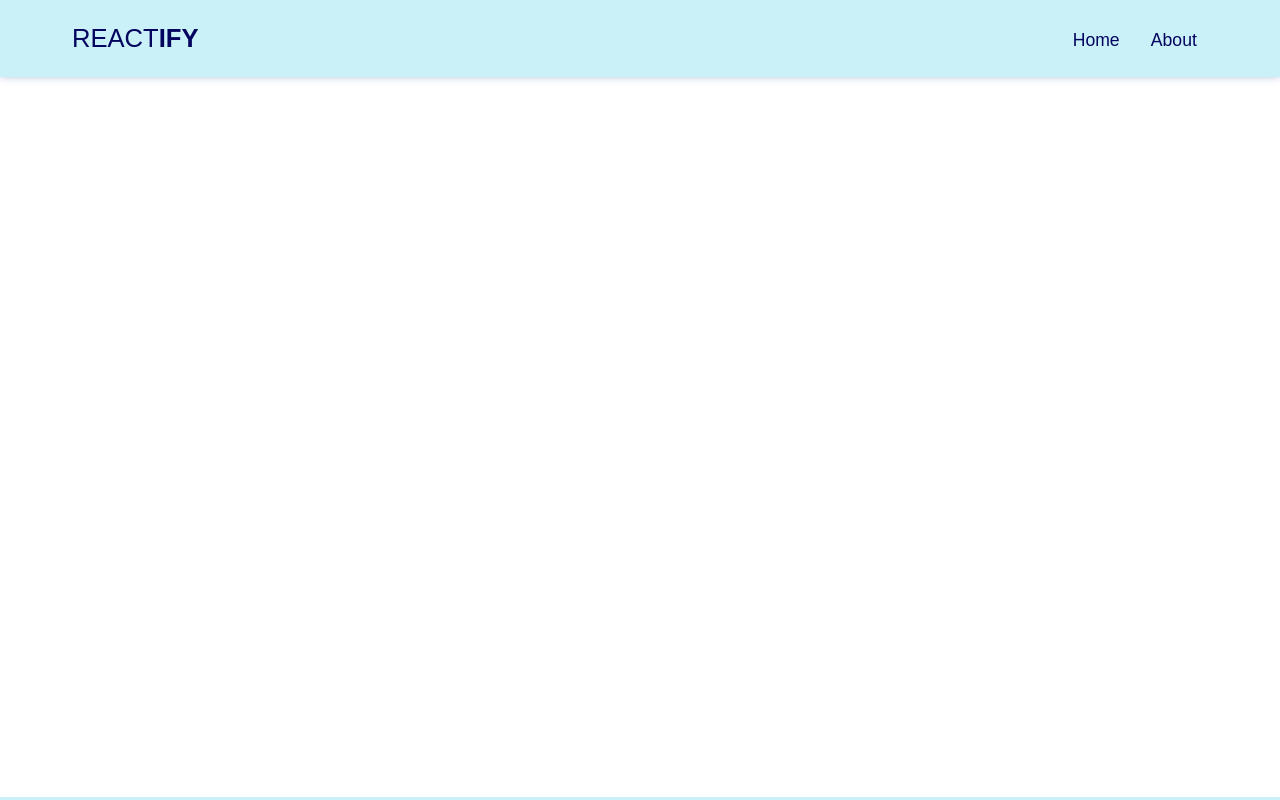
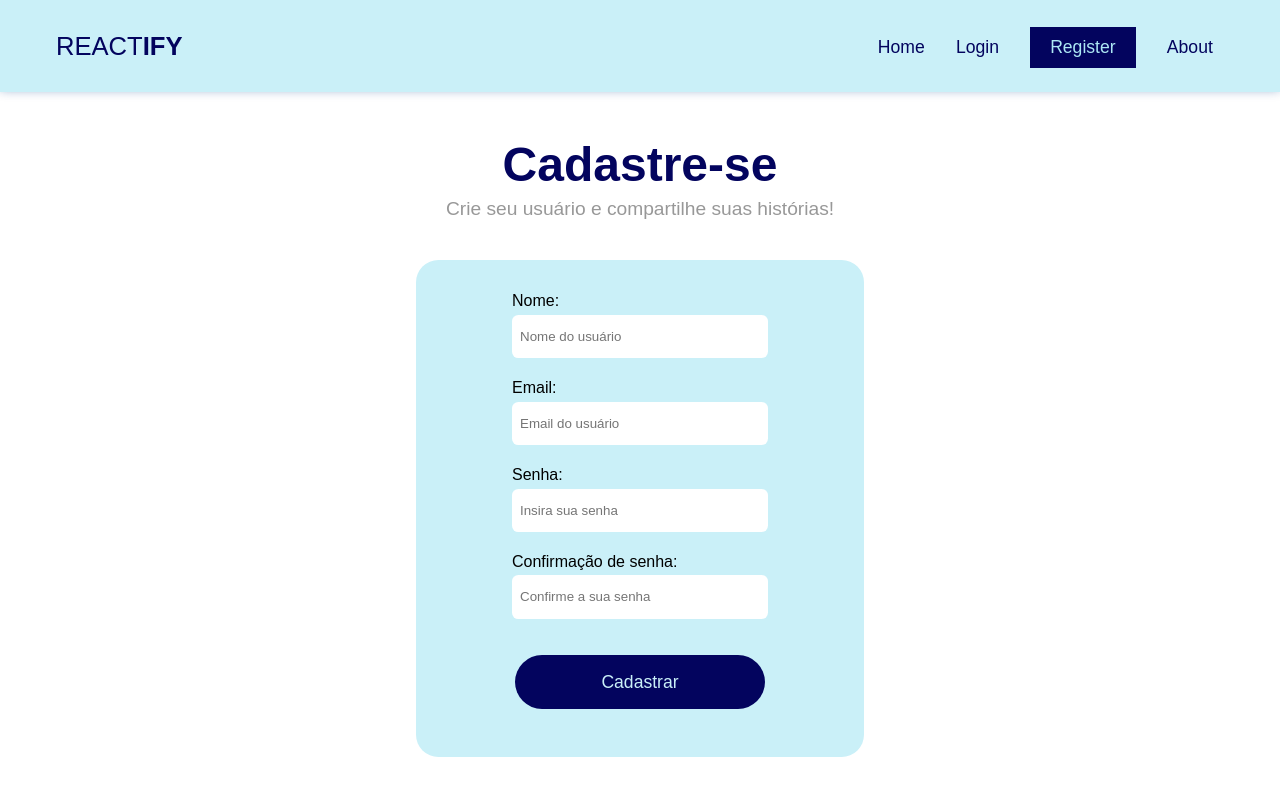
Before and after one commit to michaelleoliveir/reactify, a React (Vite) app: page /register in a window 1280 px wide. Shown: the top 800 px of the page. Built offline with nearby package versions, Linux system fonts and the light colour scheme; a web font is replaced by a local one.

Commit message:
feat: creating styles for the register page

```diff
--- a/src/App.css
+++ b/src/App.css
@@ -1,3 +1,7 @@
+.App {
+  min-height: 100vh;
+}
+
 .container {
-  min-height: 90vh;
+  flex: 1;
 }
--- a/src/App.jsx
+++ b/src/App.jsx
@@ -9,6 +9,8 @@ import About from './pages/About/About';
 // componentes
 import NavBar from './components/NavBar';
 import Footer from './components/Footer';
+import Login from './pages/Login/Login';
+import Register from './pages/Register/Register';
 
 function App() {
 
@@ -22,6 +24,8 @@ function App() {
           <Routes>
             <Route path='/' element={<Home />} />
             <Route path='/about' element={<About />} />
+            <Route path='/login' element={<Login />} />
+            <Route path='/register' element={<Register />} />
           </Routes>
         </div>
 
--- a/src/components/Footer.module.css
+++ b/src/components/Footer.module.css
@@ -1,4 +1,5 @@
 footer {
+    margin-top: 100px;
     height: 260px;
     display: flex;
     flex-direction: column;
--- a/src/components/NavBar.jsx
+++ b/src/components/NavBar.jsx
@@ -18,6 +18,16 @@ const NavBar = () => {
                     </NavLink>
                 </li>
                 <li>
+                    <NavLink to="/login" className={({isActive}) => (isActive ? styles.active : "")}>
+                        Login
+                    </NavLink>
+                </li>
+                <li>
+                    <NavLink to="/register" className={({isActive}) => (isActive ? styles.active : "")}>
+                        Register
+                    </NavLink>
+                </li>
+                <li>
                     <NavLink to="/about" className={({isActive}) => (isActive ? styles.active : "")}>
                         About
                     </NavLink>
--- a/src/components/NavBar.module.css
+++ b/src/components/NavBar.module.css
@@ -6,7 +6,7 @@
     box-shadow: #023d8a66 0px -2px 10px 0px;
     justify-content: space-between;
     align-items: center;
-    padding: 1.5em 2em;
+    padding: 1.5em 1em;
 }
 
 .brand {
--- a/src/index.css
+++ b/src/index.css
@@ -9,3 +9,66 @@
 input:focus, textarea:focus {
     outline: none;
 }
+
+.btn {
+    background-color: #03045E;
+    padding: 1rem;
+    margin: 1rem;
+    font-size: 1.1rem;
+    color: #CAF0F8;
+    border-radius: 32px;
+    border: none;
+    cursor: pointer;
+    text-align: center;
+    height: 54px;
+    width: 250px;
+    display: inline-block;
+}
+
+.btn:hover {
+    box-shadow: 1px 1px 15px 0.1px #12147567;
+}
+
+
+button[disable] {
+    background-color: #AAA;
+    color: rgb(63, 63, 63);
+}
+
+/* estilo do formulário */
+form {
+    background-color: #CAF0F8;
+    display: flex;
+    flex-direction: column;
+    justify-content: center;
+    align-items: center;
+    width: 30%;
+    border-radius: 1.4rem;
+    margin: 0 auto;
+    padding: 2rem;
+    gap: 1rem;
+}
+
+label {
+    font-weight: 500;
+    display: flex;
+    flex-direction: column;
+    align-items: start;
+}
+
+input {
+    width: 15rem;
+    height: 1.7rem;
+    padding: 0.5rem;
+    border-style: none;
+    border-radius: 0.4rem;
+    margin: 0.3rem 0rem;
+}
+
+input:focus {
+    outline: none;
+    border: 0.1px solid transparent;
+    border-radius: 10px;
+    box-shadow: 0 0 5px
+    #023E8A, 0 0 3px #ADE8F4;
+}
--- /dev/null
+++ b/src/pages/Login/Login.jsx
@@ -0,0 +1,11 @@
+import styles from "./Login.module.css"
+
+const Login = () => {
+    return (
+        <div>
+            <h2>Login</h2>
+        </div>
+    )
+}
+
+export default Login
--- /dev/null
+++ b/src/pages/Register/Register.jsx
@@ -0,0 +1,34 @@
+import styles from "./Register.module.css"
+
+import { useState, useEffect } from "react"
+
+const Register = () => {
+    return (
+        <div className={styles.register}>
+            <h1 className={styles.heading}>Cadastre-se</h1>
+            <p className={styles.text}>Crie seu usuário e compartilhe suas histórias!</p>
+            <form>
+                <label>
+                    <span>Nome:</span>
+                    <input type="text" name="displayName" required placeholder="Nome do usuário" autoComplete="off" />
+                </label>
+                <label>
+                    <span>Email:</span>
+                    <input type="email" name="email" required placeholder="Email do usuário" autoComplete="off" />
+                </label>
+                <label>
+                    <span>Senha:</span>
+                    <input type="password" name="password" required placeholder="Insira sua senha" autoComplete="off" />
+                </label>
+                <label>
+                    <span>Confirmação de senha:</span>
+                    <input type="password" name="confirmPassword" required placeholder="Confirme a sua senha" autoComplete="off" />
+                </label>
+
+                <button className="btn">Cadastrar</button>
+            </form>
+        </div>
+    )
+}
+
+export default Register
--- /dev/null
+++ b/src/pages/Register/Register.module.css
@@ -0,0 +1,17 @@
+.heading {
+    padding-top: 2.8rem;
+    font-size: 3rem;
+    color: #03045E;
+}
+
+.text {
+    margin: 0.4rem 2rem 2.5rem;
+    font-size: 1.2rem;
+    color: rgb(152, 152, 152);
+}
+
+.register {
+    display: flex;
+    flex-direction: column;
+    text-align: center;
+}
```
Also changed, not shown: src/pages/Login/Login.module.css (added).
